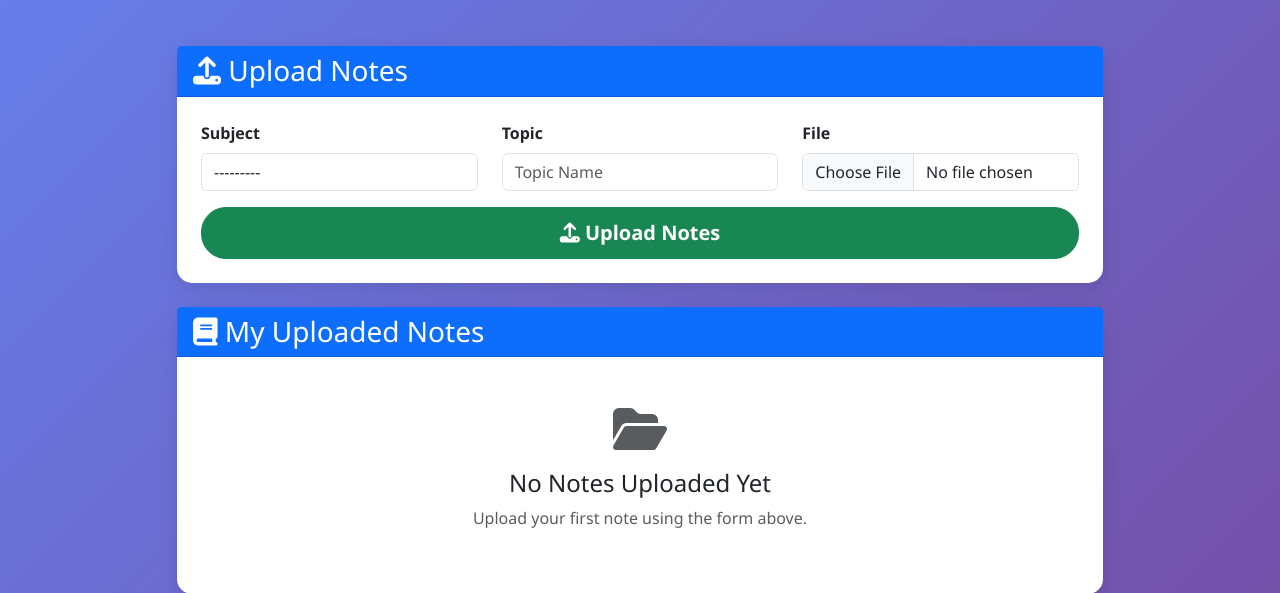
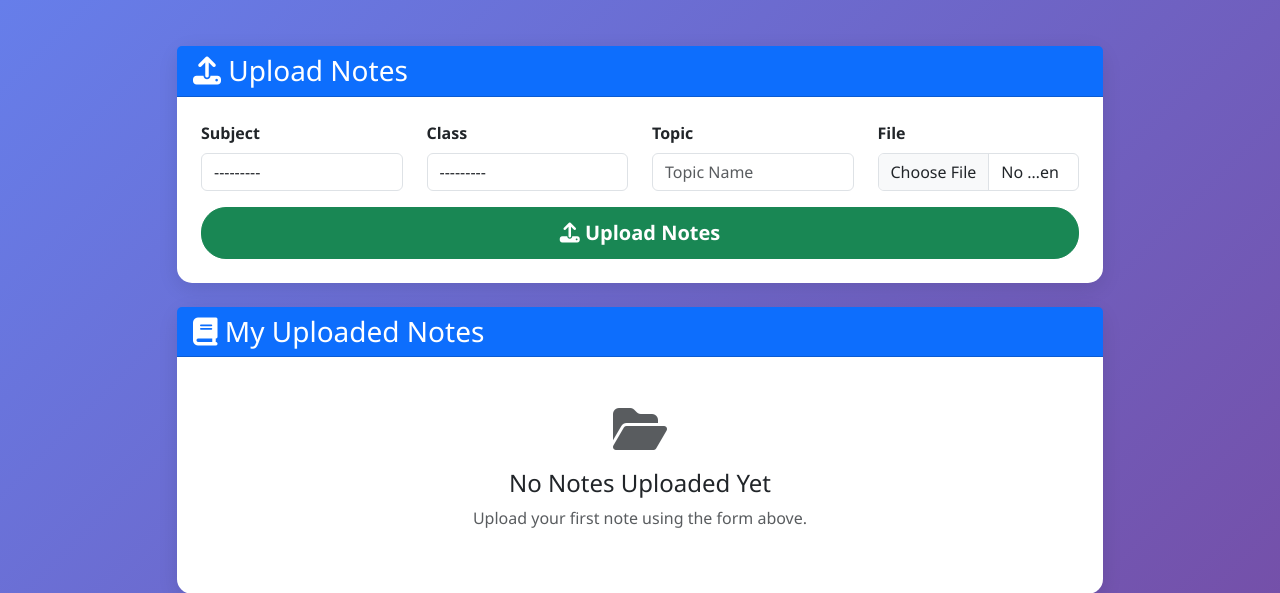
Before and after one commit to Sarveshsingh2007/Django, a Django app: template coaching_center/templates/accounts/teacher_notes.html in a window 1280 px wide. Shown: the top 593 px of the page. Run offline with Django 4.2, Linux system fonts and the light colour scheme; the template is opened without the code that fills it: values that come from a table or form of the project are taken from there, others are empty.

Commit message:
updated class label in teacher notes

```diff
--- a/coaching_center/templates/accounts/teacher_notes.html
+++ b/coaching_center/templates/accounts/teacher_notes.html
@@ -16,17 +16,22 @@
                         {% csrf_token %}
 
                         <div class="row">
-                            <div class="col-md-4 mb-3">
+                            <div class="col-md-3 mb-3">
                                 <label class="form-label fw-bold">Subject</label>
                                 {{ form.subject }}
                             </div>
 
-                            <div class="col-md-4 mb-3">
+                            <div class="col-md-3 mb-3">
+                                <label class="form-label fw-bold">Class</label>
+                                {{ form.class_name }}
+                            </div>
+
+                            <div class="col-md-3 mb-3">
                                 <label class="form-label fw-bold">Topic</label>
                                 {{ form.topic }}
                             </div>
 
-                            <div class="col-md-4 mb-3">
+                            <div class="col-md-3 mb-3">
                                 <label class="form-label fw-bold">File</label>
                                 {{ form.file }}
                             </div>
@@ -53,6 +58,7 @@
                                 <thead class="table-light">
                                     <tr>
                                         <th>Subject</th>
+                                        <th>Class</th>
                                         <th>Topic</th>
                                         <th>Uploaded On</th>
                                         <th>Actions</th>
@@ -62,6 +68,7 @@
                                     {% for note in notes %}
                                         <tr>
                                             <td>{{ note.subject.name }}</td>
+                                            <td>Class {{ note.class_name }}th</td>
                                             <td>{{ note.topic }}</td>
                                             <td>{{ note.uploaded_at|date:"M d, Y" }}</td>
                                             <td>
```
